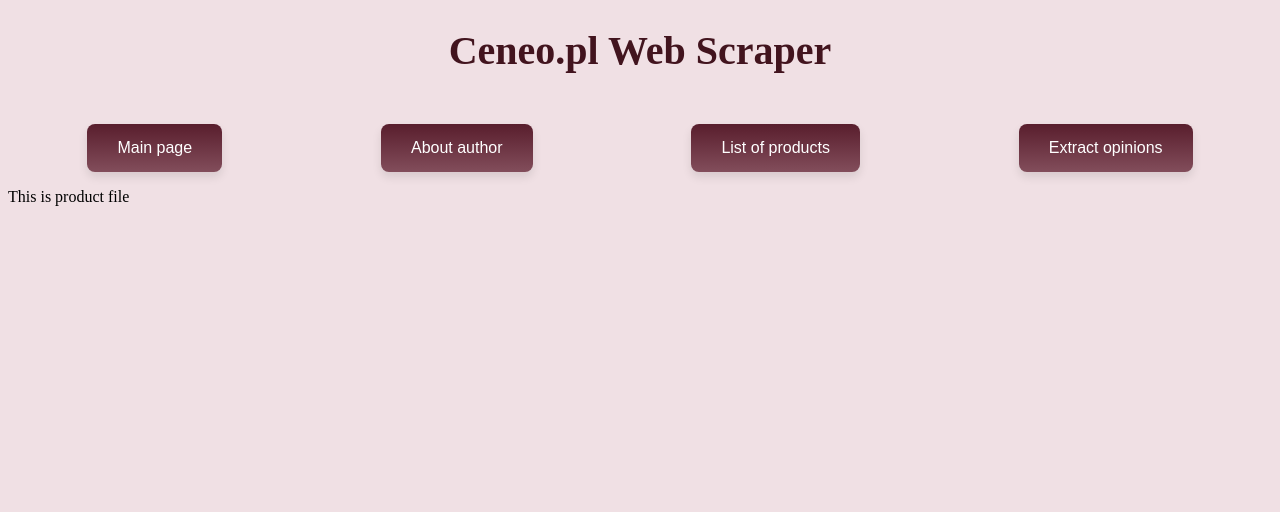
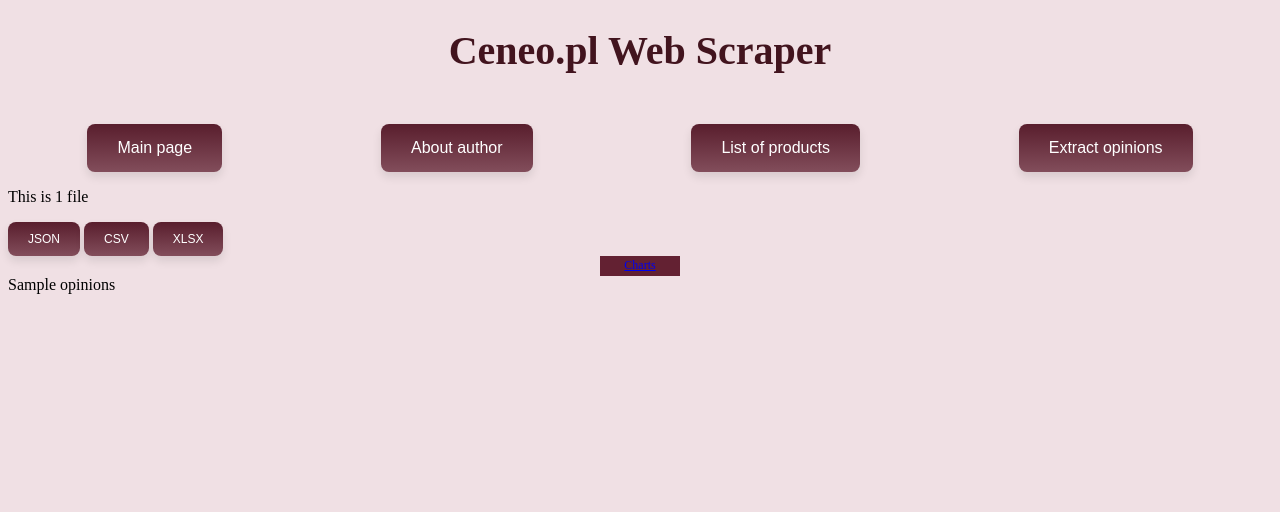
Before and after one commit to joannajarco/CeneoWebScraperJJ, a Flask app: template app/templates/product.html in a window 1280 px wide. Shown: the top 512 px of the page. Run offline with Flask 3, Linux system fonts and the light colour scheme; the template is opened without the code that fills it: most values are stand-ins (such as "Sample title", 1, 10 or a date in 2020); some libraries are stand-ins or nearby versions.

Commit message:
2024-06-04 JJ

```diff
--- a/app/routes.py
+++ b/app/routes.py
@@ -126,7 +126,13 @@
 
 @app.route('/product/<product_id>')
 def product(product_id):
-    return render_template("product.html", product_id=product_id)
+    opinions = pd.read_json(f"app/opinions/{product_id}.json")
+    return render_template("product.html", product_id=product_id, opinions=opinions.to_html(classes = "table table-hover table-stripped",index=False, table_id="opinions"))
+
+
+@app.route('/charts/<product_id>')
+def charts(product_id):
+    return render_template("charts.html", product_id=product_id)
 
 
 @app.route('/download/json/<product_id>')
--- a/app/static/style.css
+++ b/app/static/style.css
@@ -13,6 +13,7 @@
 
 body{
     background-color: #f0e0e4;
+    margin-bottom: 90px;
 }
 
 .buttons {
--- a/app/templates/base.html
+++ b/app/templates/base.html
@@ -4,6 +4,10 @@
         <meta charset="UTF-8">
         <meta name="viewport" content="width=device-width, initial-scale=1.0">
         <link rel="stylesheet" type="text/css" href="{{ url_for('static', filename='style.css')}}">
+        <link rel="stylesheet" href="https://cdn.datatables.net/2.0.8/css/dataTables.dataTables.css" />
+        <script src="https://code.jquery.com/jquery-3.7.1.js" integrity="sha256-eKhayi8LEQwp4NKxN+CfCh+3qOVUtJn3QNZ0TciWLP4=" crossorigin="anonymous"></script>
+        <script src="https://cdn.datatables.net/2.0.8/js/dataTables.js"></script>
+
         <title>Ceneo.pl Web Scraper</title>
     </head>
     <body>
@@ -24,5 +28,7 @@
         <footer>
             <p>Joanna Jarco, Kraków University of Economics</p>
         </footer>
+        {% block scripts %}
+        {% endblock %}
     </body>
 </html>
--- /dev/null
+++ b/app/templates/charts.html
@@ -0,0 +1,5 @@
+{% extends "base.html" %}
+{% block content %}
+    <p>This is {{products_id}} product charts file</p>
+    <a type="button" class="btn btn-outline-dark " href="{{url_for('product', product_id=product_id)}}">Opinions</a>
+{% endblock %}
--- a/app/templates/product.html
+++ b/app/templates/product.html
@@ -1,4 +1,18 @@
 {% extends "base.html" %}
 {% block content%}
-    <p>This is product file</p>
+    <p>This is {{product_id}} file</p>
+    <div>
+        <button class="button1" onclick="location.href='{{url_for('download_json', product_id=product_id)}}'">JSON</button>
+        <button class="button1" onclick="location.href='{{url_for('download_csv', product_id=product_id)}}'">CSV</button>
+        <button class="button1" onclick="location.href='{{url_for('download_xlsx', product_id=product_id)}}'">XLSX</button>
+    </div>
+    <a type="button" class="btn btn-outline-dark" href="{{url_for('charts', product_id=product_id)}}">Charts</a>
+    {{opinions|safe}}
 {% endblock %}
+{% block scripts %}
+    <script>
+    let table = new DataTable('#opinions' , {
+    responsive: true
+});
+    </script>
+{% endblock %}
```
Also changed, not shown: app/products/111580327.json (added, +26 -0 lines), app/charts/111580327_recommendation.png (added), app/charts/111580327_score.png (added), app/charts/80905320_recommendation.png.
